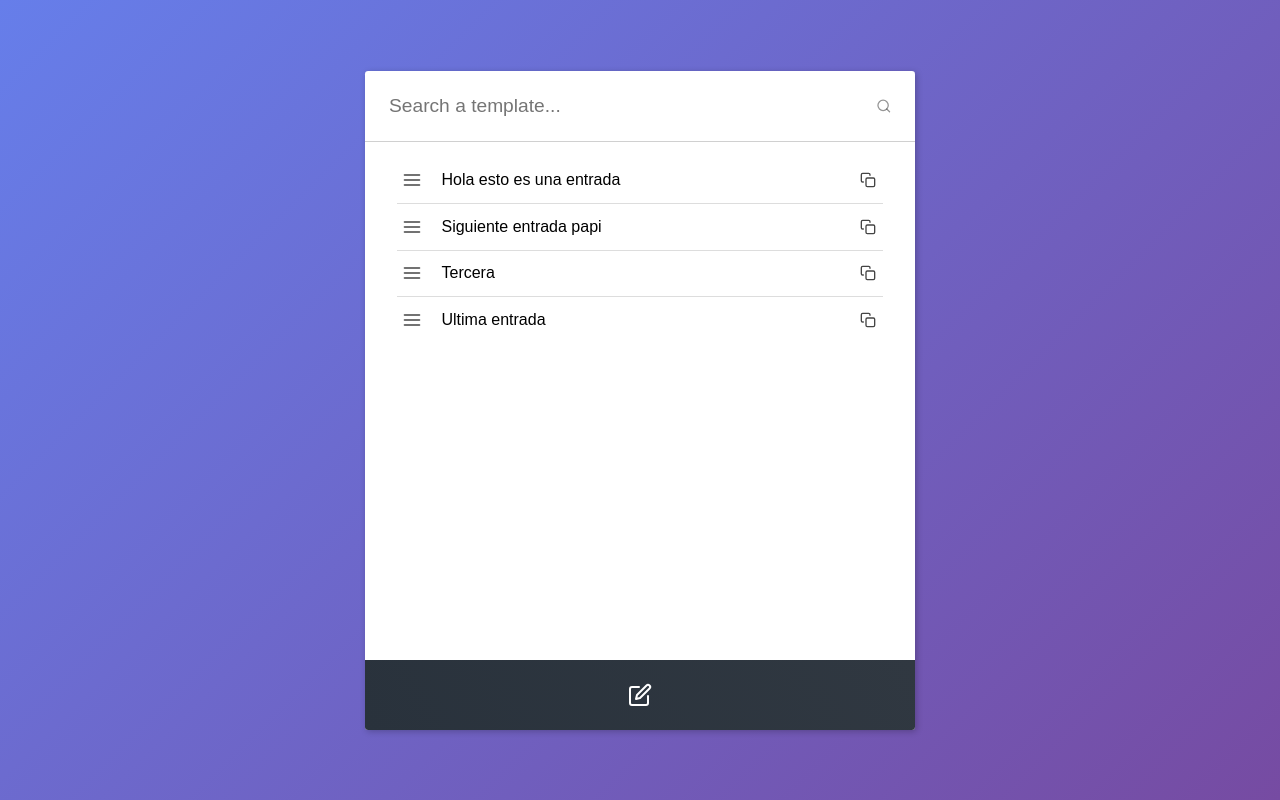
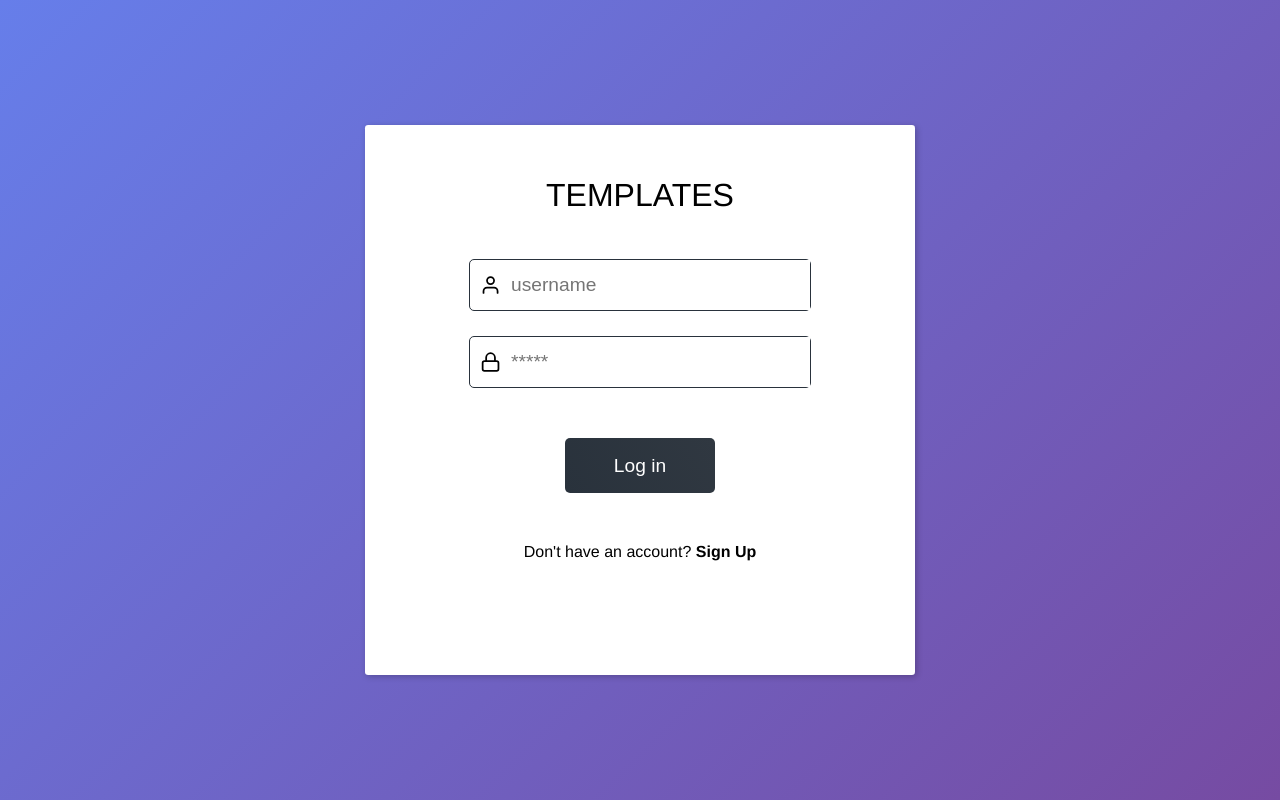
Before and after one commit to WilerMS/clipboard-app, a React (Create React App) app in the folder client/: page / in a window 1280 px wide. Built offline with nearby package versions, Linux system fonts and the light colour scheme; data requests are answered from the project's data file.

Commit message:
Login management implemented

```diff
--- a/client/src/App.jsx
+++ b/client/src/App.jsx
@@ -1,77 +1,21 @@
-import React, { useEffect, useState } from "react";
-import { ListContainer, AppContainer } from './components/AppList'
-import { DragDropContext } from 'react-beautiful-dnd'
-import { useListContext } from './context/list.context'
-import Search from './components/Search'
-import EditMode from "./components/EditMode"
-import List from "./components/List"
-import Register from "./components/Register"
-import useFetch from "./hooks/useFetch"
+import React, { useState } from "react"
+import {  AppContainer } from './components/AppList'
+import { Dashboard } from "./components/List"
+import Authentication from './components/Authentication'
+import {ContextAuthProvider, useAuthContext} from './context/auth.context'
 
 const App = () => {
 
-  const [textSearched, setTextSearched] = useState('')
-  const [editing, setEditing] = useState(false)
-  const { error, loading, fetchData } = useFetch()
-  const {
-    originalList,
-    setOriginalList,
-    list,
-    setList,
-  } = useListContext()
+  const {loggedIn, setLoggedIn} = useAuthContext()
 
-  const handleEditing = () => !error & !loading && setEditing(true)
-  const handleConfirm = () => {
-    //TODO: Error Handling
-    setOriginalList(list.map(a => ({...a})))
-    setEditing(false)
-  }
-  const handleCancel = () => {
-    setList(originalList.map(a => ({...a})))
-    setEditing(false)
-  }
-
-  // TODO: Check if this is the best way
-  useEffect(() => {
-    const fetchListData = async () => {
-      const response = await fetchData('http://localhost:5000/templates')
-      setList(response ? response : [])
-      setOriginalList(response ? response : [])
-    }
-    fetchListData()
-  }, [])
-
-  const onDragEnd = (param) => {
-    const srcIndex = param.source.index
-    const desIndex = param.destination?.index
-    let newList = list.filter(item => item.id !== list[srcIndex].id)
-    newList.splice(desIndex, 0, list[srcIndex])
-    setList(newList)
-  }
+  console.log({loggedIn})
 
   return (
     <AppContainer className="App">
-      <DragDropContext onDragEnd={onDragEnd}>
-        <ListContainer>
-          <Search setTextSearched={setTextSearched} />
-          <List
-            textSearched={textSearched}
-            list={list}
-            editing={editing}
-            error={error}
-            loading={loading}
-          />
-          <div className='register'>
-            {editing && <Register />}
-          </div>
-          <EditMode
-            setEditing={handleEditing}
-            editing={editing}
-            onSave={handleConfirm}
-            onCancel={handleCancel}
-          />
-        </ListContainer>
-      </DragDropContext>
+      {loggedIn
+        ? <Dashboard />
+        : <Authentication />
+      }
     </AppContainer>
   );
 };
--- a/client/src/components/Register/index.jsx
+++ b/client/src/components/AddTemplate/index.jsx
@@ -1,7 +1,7 @@
 import React from 'react'
 import styled from 'styled-components'
 import { FiPlus } from 'react-icons/fi'
-import { useListContext } from './../../context/list.context'
+import { useListContext } from '../../context/list.context'
 
 const Container = styled.div`
   width: 100%;
--- /dev/null
+++ b/client/src/components/Authentication/index.jsx
@@ -0,0 +1,214 @@
+import React, { useState } from 'react'
+import styled from 'styled-components'
+import { FiUser, FiLock } from 'react-icons/fi'
+import { AppContainer } from '../AppList'
+import useFetch from '../../hooks/useFetch'
+import { getCookie, useAuthContext } from './../../context/auth.context'
+
+const Container = styled.div`
+  width: 100%;
+  font-family: "Helvetica Neue", Helvetica, sans-serif;
+  max-width: 550px;
+  height: 550px;
+  border-radius: 0.2rem;
+  box-shadow: 0.1rem 0.1rem 0.4rem #0000003b;
+  background: white;
+  overflow: hidden;
+  display: flex;
+
+  .login {
+    width: calc(100% - 2rem);
+    height: 100%;
+    display: flex;
+    align-items: center;
+    flex-direction: column;
+    padding: 2rem;
+    position: relative;
+
+    .signup {
+      margin-top: 50px;
+      span  {
+        font-weight: bold;
+        cursor: pointer;
+
+        &:hover {
+          color: #6d6d8f;
+        }
+      }
+
+      &.open {
+        margin-top: 10px;
+      }
+    }
+
+    .error {
+      color: red;
+      margin-top: 10px;
+      height: 25px;
+      display: flex;
+      align-items: flex-end;
+    }
+
+    .goback {
+      position: absolute;
+      left: 0;
+      top: 0;
+      padding: 20px 10px;
+      font-size: 2rem;
+    }
+
+  }
+`
+
+const SignIn = styled.div`
+  font-size: 2rem;
+  margin: 20px 0 20px 0;
+`
+
+const Field = styled.div`
+  width: 70%;
+  height: 50px;
+  margin-top: 25px;
+  display: flex;
+  align-items: center;
+  gap: 10px;
+  border-radius: 5px;
+  border: 1px solid #29323c;
+
+  svg {
+    font-size: 1.5rem;
+    margin-left: 10px;
+  }
+
+  input {
+    border: none;
+    height: 100%;
+    width: 100%;
+    outline: none;
+    font-size: 1.2rem;
+
+    &:-webkit-autofill {
+      background: none;
+    }
+  }
+`
+
+const Button = styled.button`
+  width: 150px;
+  height: 55px;
+  background: linear-gradient(60deg,#29323c 0%,#303841 100%);
+  color: white;
+  border: none;
+  margin-top: 15px;
+  border-radius: 5px;
+  cursor: pointer;
+  font-size: 1.2rem;
+`
+
+const Register = ({ setIsLogginIn, register }) => {
+  return (
+    <AppContainer className="App">
+      <Container>
+        <div className="login">
+          <SignIn>TEMPLATES</SignIn>
+          <Field>
+            <FiUser />
+            <input type="text" placeholder='username' />
+          </Field>
+          <Field>
+            <FiLock />
+            <input type="password" placeholder='*****' />
+          </Field>
+          <Field>
+            <FiLock />
+            <input type="password" placeholder='*****' />
+          </Field>
+          <div className="error">
+          </div>
+          <Button>Sign Up</Button>
+          <div className='signup open'>
+            <span onClick={() => setIsLogginIn(true)}> Go Back</span>
+          </div>
+        </div>
+      </Container>
+    </AppContainer>
+  )
+}
+
+const Login = ({ setIsLogginIn, login = () => {} }) => {
+
+  const [userData, setUserData] = useState({})
+
+  const handleChange = (e) => {
+    setUserData({
+      ...userData,
+      [e.target.name]: e.target.value
+    })
+  }
+
+  return (
+    <AppContainer className="App">
+      <Container>
+        <div className="login">
+          <SignIn>TEMPLATES</SignIn>
+          <Field>
+            <FiUser />
+            <input onChange={handleChange} name='user' type="text" placeholder='username' />
+          </Field>
+          <Field>
+            <FiLock />
+            <input onChange={handleChange} name='password' type="password" placeholder='*****' />
+          </Field>
+          <div className="error">
+          </div>
+          <Button onClick={() => login(userData.user, userData.password)}>Log in</Button>
+          <div className='signup'>
+            Don't have an account?
+            <span onClick={() => setIsLogginIn(false)}> Sign Up</span>
+          </div>
+        </div>
+      </Container>
+    </AppContainer>
+  )
+}
+
+const Authentication = () => {
+
+  const [isLogginIn, setIsLogginIn] = useState(true)
+  const { error, loading, fetchData } = useFetch()
+  const { setLoggedIn } = useAuthContext()
+
+
+  const register = async (username, password) => {
+    const data = await fetchData('http://localhost:5000/register', {
+      method: 'POST',
+      body: JSON.stringify({username, password}),
+      headers: {
+        'Content-Type': 'application/json',
+      },
+    })
+  }
+
+  const login = async (username, password) => {
+    const data = await fetchData('http://localhost:5000/login', {
+      method: 'POST',
+      body: JSON.stringify({username, password}),
+      headers: {
+        'Content-Type': 'application/json',
+        // 'Content-Type': 'application/x-www-form-urlencoded',
+      },
+    })
+
+    localStorage.setItem('token', data.token)
+    setLoggedIn(true)
+  }
+
+  return (
+    isLogginIn
+      ? <Login login={login} setIsLogginIn={setIsLogginIn} />
+      : <Register register={register} setIsLogginIn={setIsLogginIn} />
+  )
+
+}
+
+export default Authentication
--- a/client/src/components/EditMode/index.jsx
+++ b/client/src/components/EditMode/index.jsx
@@ -1,7 +1,6 @@
 import React from 'react'
 import styled from 'styled-components'
 import { FiEdit, FiCheck, FiX } from 'react-icons/fi'
-import { useListContext } from '../../context/list.context'
 
 const Container = styled.div`
   display: flex;
--- a/client/src/components/List/index.jsx
+++ b/client/src/components/List/index.jsx
@@ -1,10 +1,17 @@
-import React from 'react'
+import React, { useEffect, useState } from 'react'
 import { Droppable, Draggable } from "react-beautiful-dnd"
+import { DragDropContext } from 'react-beautiful-dnd'
 import ListItem from '../ListItem'
 import GeneralMessage from '../GeneralMessage'
 
-const List = ({list, textSearched, editing, loading, error }) => {
+import { ListContainer } from './../AppList'
+import Search from './../Search'
+import EditMode from "./../EditMode"
+import AddTemplate from "./../AddTemplate"
+import { useListContext } from './../../context/list.context'
+import useFetch from '../../hooks/useFetch'
 
+const List = ({ list, textSearched, editing, loading, error }) => {
   if (loading) {
     return <div className="task-list">
       <GeneralMessage
@@ -52,10 +59,79 @@ const List = ({list, textSearched, editing, loading, error }) => {
             </div>
           )}
         </Droppable>
-        : <GeneralMessage text='No templates founds'/>
+        : <GeneralMessage text='No templates founds' />
       }
     </div>
   )
 }
 
+export const Dashboard = () => {
+
+  const [textSearched, setTextSearched] = useState('')
+  const [editing, setEditing] = useState(false)
+  const { error, loading, fetchData } = useFetch()
+
+  const {
+    originalList,
+    setOriginalList,
+    list,
+    setList,
+  } = useListContext()
+
+  const handleEditing = () => !error & !loading && setEditing(true)
+  const handleConfirm = () => {
+    //TODO: Error Handling
+    setOriginalList(list.map(a => ({ ...a })))
+    setEditing(false)
+  }
+  const handleCancel = () => {
+    setList(originalList.map(a => ({ ...a })))
+    setEditing(false)
+  }
+
+  // TODO: Check if this is the best way
+  useEffect(() => {
+    const fetchListData = async () => {
+      const response = await fetchData('http://localhost:5000/templates', {
+      })
+      setList(response ? response : [])
+      setOriginalList(response ? response : [])
+    }
+    fetchListData()
+  }, [])
+
+  const onDragEnd = (param) => {
+    const srcIndex = param.source.index
+    const desIndex = param.destination?.index
+    let newList = list.filter(item => item.id !== list[srcIndex].id)
+    newList.splice(desIndex, 0, list[srcIndex])
+    setList(newList)
+  }
+
+
+  return (
+    <DragDropContext onDragEnd={onDragEnd}>
+      <ListContainer>
+        <Search setTextSearched={setTextSearched} />
+        <List
+          textSearched={textSearched}
+          list={list}
+          editing={editing}
+          error={error}
+          loading={loading}
+        />
+        <div className='register'>
+          {editing && <AddTemplate />}
+        </div>
+        <EditMode
+          setEditing={handleEditing}
+          editing={editing}
+          onSave={handleConfirm}
+          onCancel={handleCancel}
+        />
+      </ListContainer>
+    </DragDropContext>
+  )
+}
+
 export default List
--- /dev/null
+++ b/client/src/context/auth.context.jsx
@@ -0,0 +1,30 @@
+import React, { createContext, useContext, useState } from 'react'
+
+export const getCookie = (name) => {
+  const cookieArr = document.cookie.split(";")
+  const cookie = cookieArr
+    .map((cookie) => {
+      return cookie.split('=')
+    })
+    .filter(([coockieName]) => coockieName.trim() === name)
+  return cookie.length ? cookie[0][1] : null
+}
+
+const AuthContext = createContext()
+
+export const ContextAuthProvider = ({ children }) => {
+
+  const token = localStorage.getItem('token')
+
+  const [loggedIn, setLoggedIn] = useState(Boolean(token))
+
+  return (
+    <AuthContext.Provider
+      value={{ loggedIn, setLoggedIn }}
+    >
+      {children}
+    </AuthContext.Provider>
+  )
+}
+
+export const useAuthContext = () => useContext(AuthContext)
--- a/client/src/hooks/useFetch.js
+++ b/client/src/hooks/useFetch.js
@@ -7,7 +7,14 @@ const useFetch = () => {
   const fetchData = async (url, options) => {
     try {
       setLoading(true)
-      const res = await fetch(url, options)
+      const res = await fetch(url, {
+        ...options,
+        headers: {
+          ...options?.headers,
+          'Content-Type': 'application/json',
+          'Auth': localStorage.getItem('token'),
+        },
+      })
       const json = await res.json()
       setLoading(false)
       return json
--- a/client/src/index.jsx
+++ b/client/src/index.jsx
@@ -2,11 +2,14 @@ import React from 'react'
 import { createRoot } from 'react-dom/client'
 import App from './App';
 import { ContextListProvider } from './context/list.context'
+import { ContextAuthProvider } from './context/auth.context'
 import './index.css'
 
 const root = createRoot(document.getElementById('root'));
 root.render(
-  <ContextListProvider>
-    <App />
-  </ContextListProvider>
+  <ContextAuthProvider>
+    <ContextListProvider>
+      <App />
+    </ContextListProvider>
+  </ContextAuthProvider>
 );
```
